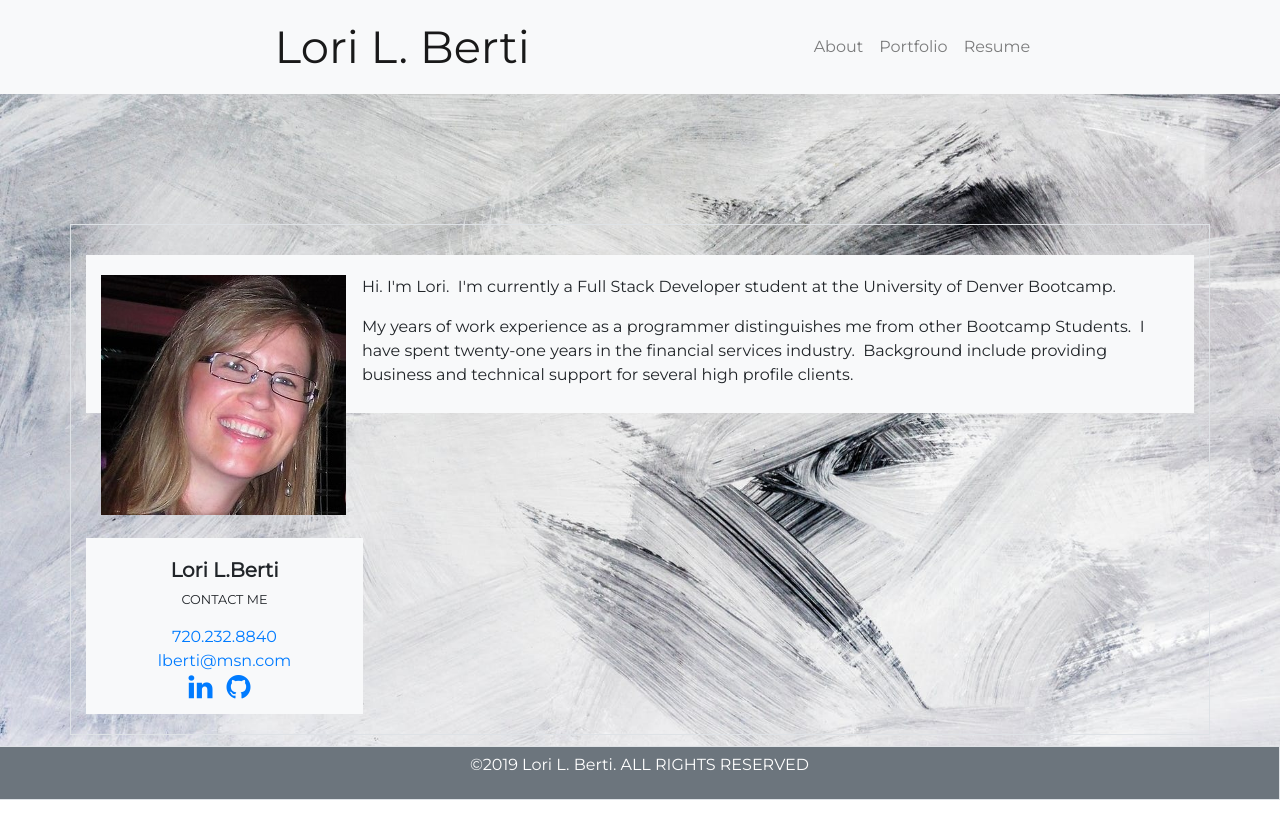
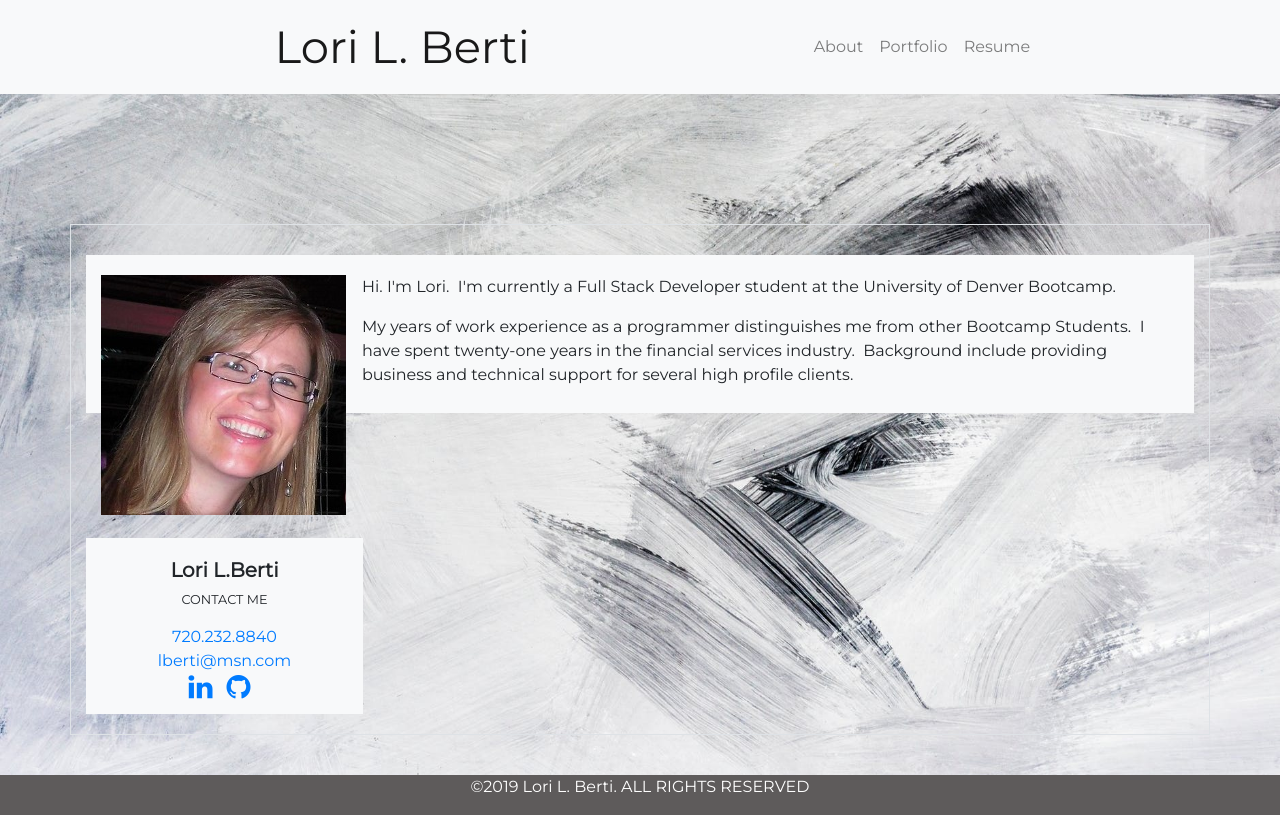
Before and after one commit to lberti92/portfolio, a plain HTML site: page index.html in a window 1280 px wide. Drawn offline with nearby package versions, Linux system fonts and the light colour scheme.

Commit message:
fixed footer issue on the page

```diff
--- a/assets/css/style.css
+++ b/assets/css/style.css
@@ -58,10 +58,23 @@ body {
   font-size: 1.75em;
   margin-right: 10px;
 }
+html {
+  position: relative;
+  min-height: 100%;
+}
+body {
+  /* Margin bottom by footer height */
+  margin-bottom: 80px;
+}
 
-
-
-@media screen and (max-width: 980px) {
-
-
+#footer {
+  position: absolute;
+  margin-bottom: 0px;
+  padding-bottom: 0px;
+  bottom: 0;
+  width: 100%;
+  height: 40px;
+  background-color: rgb(94, 91, 91);
+  color: white;
+  text-align: center;
 }
--- a/index.html
+++ b/index.html
@@ -55,6 +55,7 @@
                         providing business
                         and technical support for several high profile clients.
                     </p>
+
                 </div>
             </div>
         </div>
@@ -80,12 +81,13 @@
         </div>
 
 
+    </div>
 
         <div id="footer">
-            <span class="page-link text-white bg-secondary fixed-bottom">
+            <!-- <span class="page-link text-white bg-secondary"> -->
                 <p class="text-center">©2019 Lori L. Berti. ALL RIGHTS RESERVED</p>
             </span>
-        </div>
+
 
 </body>
 
```
Also changed, not shown: portfolio.html (+0 -1 lines).
